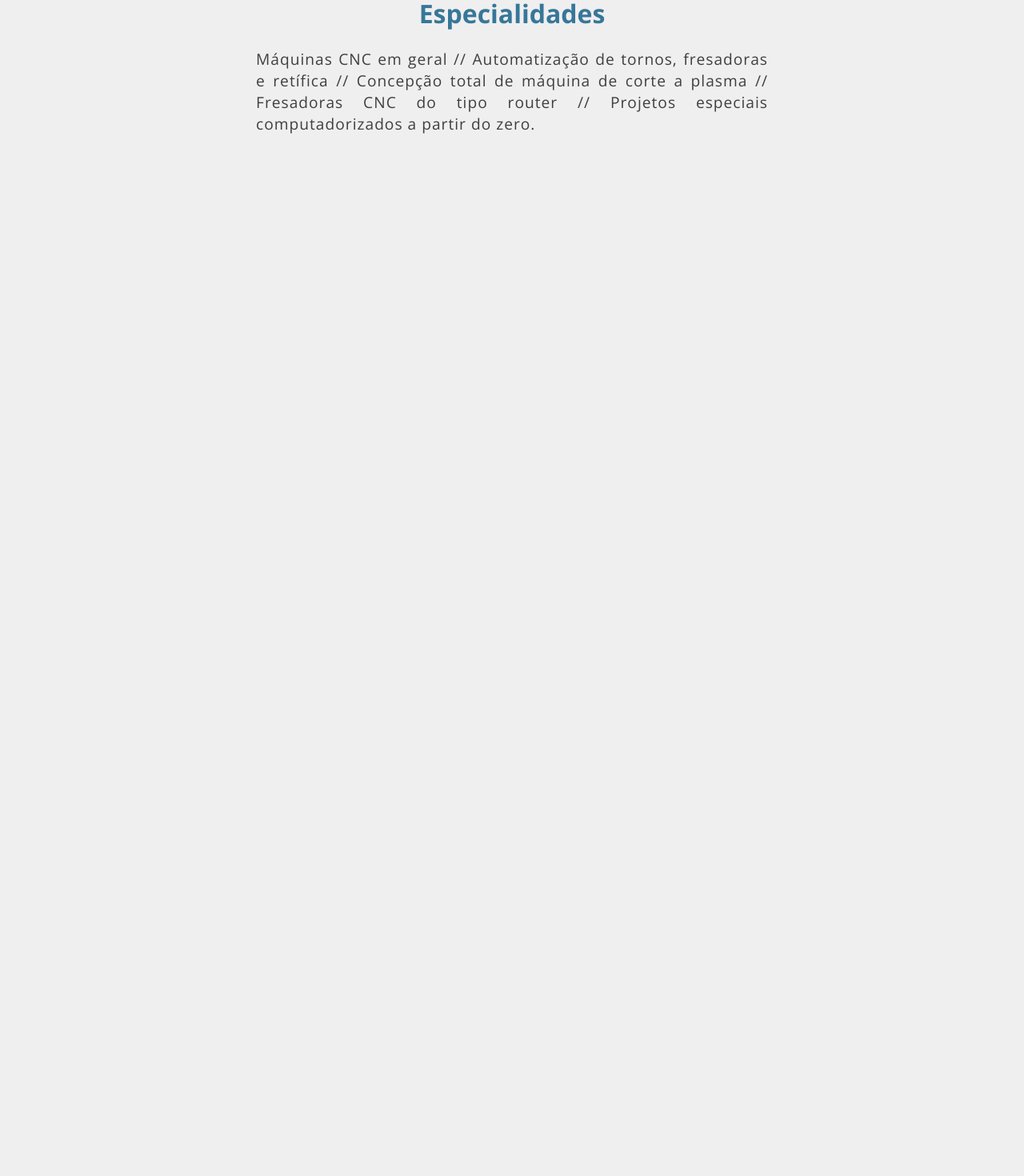
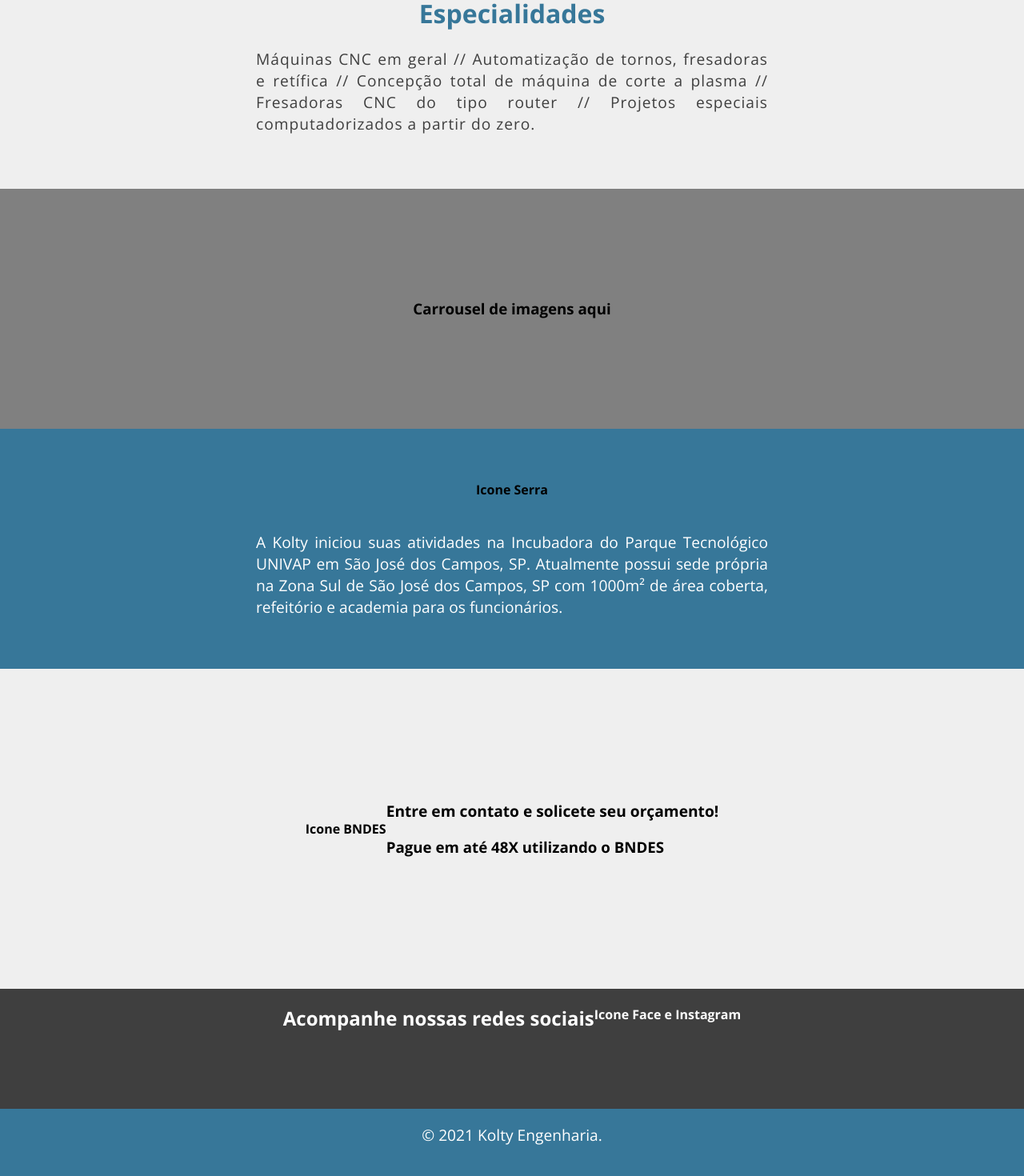
Before and after one commit to VitorSerpa/KoltyLandingPage, a Next.js app in the folder kolty-page/: page / in a window 1280 px wide. Shown: the part 822-2292 px from the top of the page at 80% size. Before the commit the page ends 1010 px from the top, so only its background shows below. Built offline with nearby package versions, Linux system fonts and the light colour scheme.

Commit message:
feat(Wireframe página inicial feita)

```diff
--- a/kolty-page/app/globals.css
+++ b/kolty-page/app/globals.css
@@ -11,9 +11,19 @@
     flex-direction: column;
 }
 
+.main-div {
+    display: flex;
+    flex-direction: column;
+    align-items: center;
+}
+
 a {
     text-decoration: none;
     font-size: 1rem;
+}
+
+p{
+    font-size: 1.2rem;
 }
 
 .logo-container {
@@ -74,7 +84,6 @@
 }
 
 .main-container p {
-    font-size: 1.2rem;
     color: #3f3f3f;
     letter-spacing: 1px;
     line-height: 1.7rem;
@@ -85,3 +94,62 @@
     color: #377799;
     text-align: center;
 }
+
+.carrousel-imagens{
+    margin-top: 3rem;
+    background-color: grey;
+    width: 100%;
+    display: flex;
+    justify-content: center;
+    align-items: center;
+    height: 300px;
+}
+
+.inicio-kolty-div{
+    width: 100%;
+    background-color: #377799;
+    display: flex;
+    flex-direction: column;
+    justify-content: center;
+    align-items: center;
+    height: 300px;
+}
+
+.inicio-kolty-text{
+    width: 50%;
+    color: white;
+    text-align: justify;
+}
+
+.footer{
+    width: 100%;
+    display: flex;
+    flex-direction: column;
+    align-items: center;
+
+}
+
+.redes-sociais{
+    color: white;
+    background-color: #3f3f3f;
+    width: 100%;
+    display: flex;
+    justify-content: center ;
+    height: 150px;
+}
+
+.direitos-reservados{
+    color: white;
+    background-color:#377799;
+    width: 100%;
+    display: flex;
+    justify-content: center ;
+    height: 150px;
+}
+
+.bndes{
+    display: flex;
+    align-items: center;
+    justify-content: center;
+    height: 400px;
+}
--- a/kolty-page/app/layout.tsx
+++ b/kolty-page/app/layout.tsx
@@ -24,6 +24,22 @@
           </nav>
         </div>
         {children}
+        <footer className="footer">
+          <div className="bndes">
+            <h4>Icone BNDES</h4>
+            <div className="bndes-text">
+              <p><b>Entre em contato e solicete seu orçamento!</b></p>
+              <h3>Pague em até 48X  utilizando o BNDES</h3>
+            </div>
+          </div>
+          <div className="redes-sociais">
+            <h2>Acompanhe nossas redes sociais</h2>
+            <h4>Icone Face e Instagram</h4>
+          </div>
+          <div className="direitos-reservados">
+            <p>© 2021 Kolty Engenharia.</p>
+          </div>
+        </footer>
       </body>
     </html>
   );
--- a/kolty-page/app/page.tsx
+++ b/kolty-page/app/page.tsx
@@ -1,6 +1,7 @@
 export default function Home() {
     return (
-        <main className="main-container">
+        <main className="main-div">
+            <div className="main-container">
                 <p>
                     A <b>KOLTY</b> Engenharia é uma empresa brasileira que
                     desenvolve e executa projetos, a partir do zero e de acordo com
@@ -21,6 +22,18 @@
                     Fresadoras CNC do tipo router // Projetos especiais
                     computadorizados a partir do zero.
                 </p>
+            </div>
+            <div className="carrousel-imagens">
+                <h3>Carrousel de imagens aqui</h3>
+            </div>
+            <div className="inicio-kolty-div">
+                    <h4>Icone Serra</h4>
+                <div className="inicio-kolty-text">
+                    <p>
+                    A Kolty iniciou suas atividades na Incubadora do Parque Tecnológico UNIVAP em São José dos Campos, SP. Atualmente possui sede própria na Zona Sul de São José dos Campos, SP com 1000m² de área coberta, refeitório e academia para os funcionários.
+                    </p>
+                </div>
+            </div>
         </main>
     );
 }
```
Lines whose indentation alone changed are shown as unchanged.
